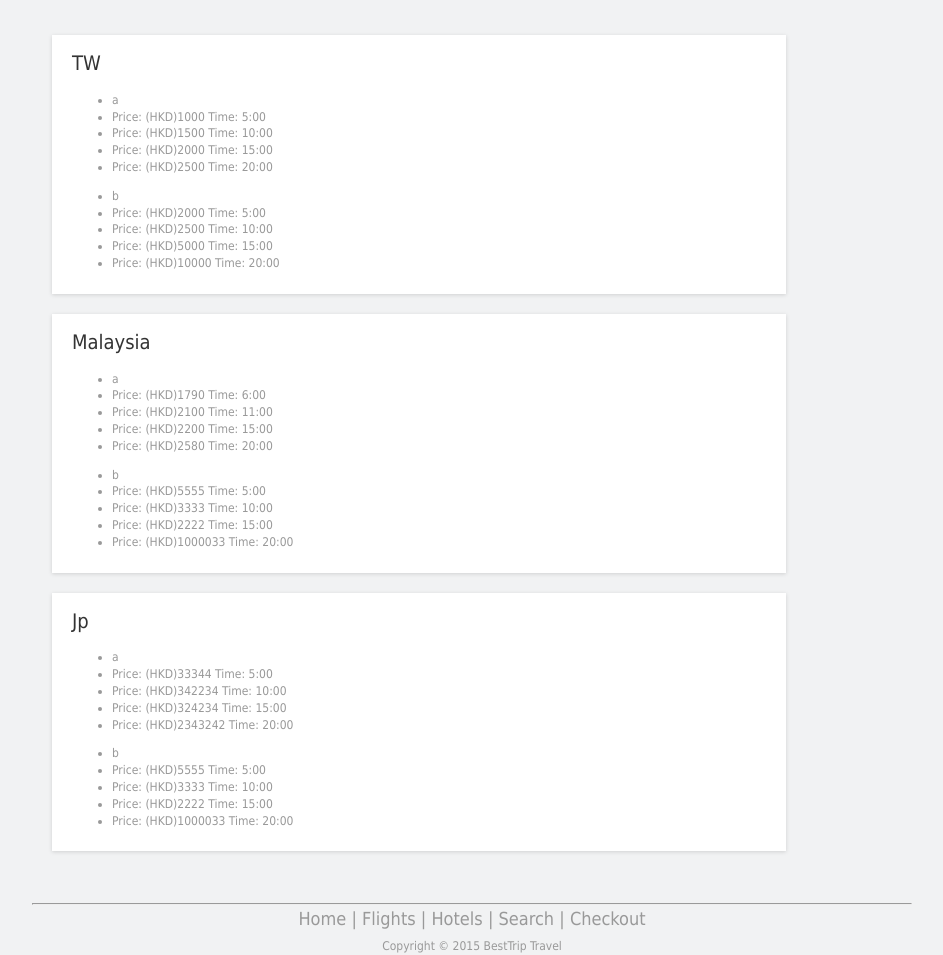
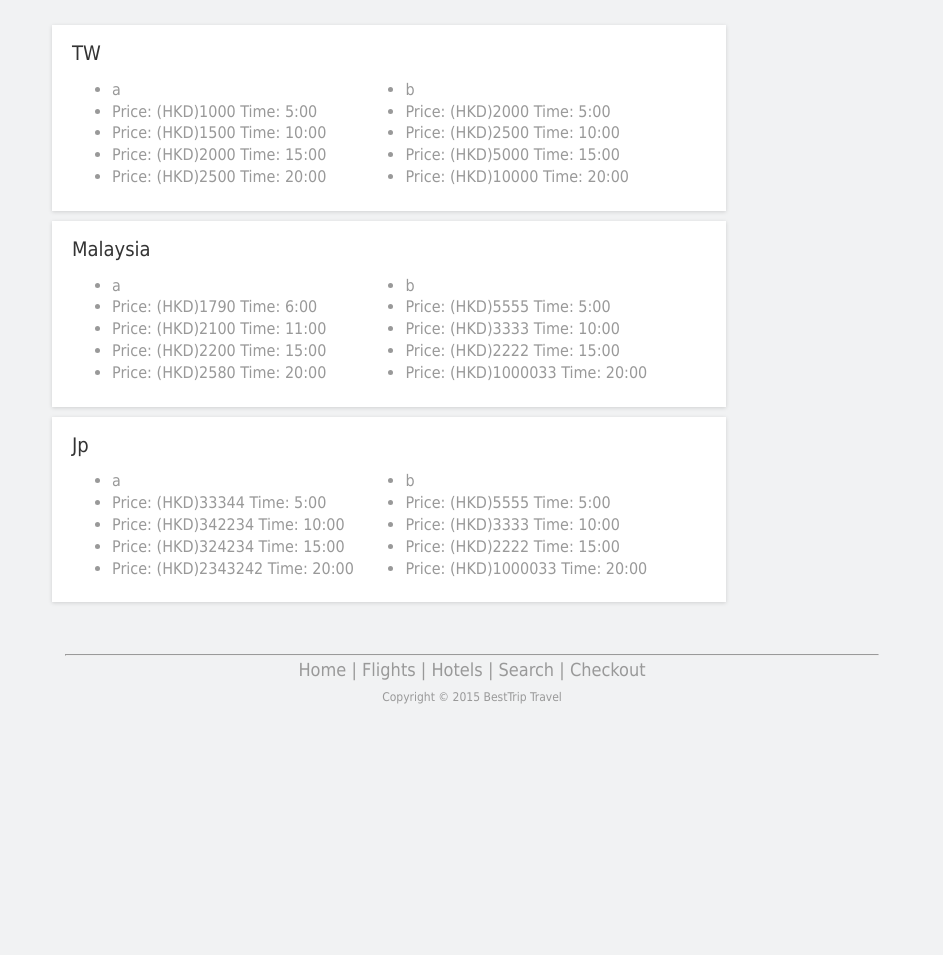
Before and after one commit to wongpuiho0929/JqueryAS, a PHP site: page /flights.html in a window 1280 px wide. Shown: the whole page, without its empty margins (168-1111 px from the left). After the commit the page ends 704 px from the top, so only its background shows below. Run offline with PHP 8.4, Linux system fonts and the light colour scheme.

Commit message:
Fuxk the scrollbar =__=

```diff
--- a/checkout.html
+++ b/checkout.html
@@ -6,7 +6,6 @@
         <script type="text/javascript">
             $(document).ready(function (e) {
                 $(".footer").load("footer.html");
-                $(".display").DataTable();
             });
         </script>
         <title>無標題文件</title>
--- a/css/FlightCard.css
+++ b/css/FlightCard.css
@@ -1,7 +1,29 @@
 .flightCard {
     background-color: #ffffff;
     box-shadow: 0 1px 4px 0 rgba(0,0,0,0.14);
-    margin: 20px;
-    padding: 20px 10px 10px 20px;
+
+    margin-left: 20px;
+    margin-top: 10px;
+    padding: 20px 20px 20px 20px;
     width: 80%;
 }
+
+#newFlight {
+    width: 90%;
+    margin: 0px;
+}
+
+.detail {
+    display: inline-block;
+    width: 40%;
+    margin: 0px;
+    font-size: 16px;
+}
+
+.detail li {
+    margin-bottom: 5px;
+}
+
+.newFlight {
+    width: 850px;
+}
--- a/css/style.css
+++ b/css/style.css
@@ -136,11 +136,16 @@
 .float_l { float: left }
 .float_r { float: right }
 
+.subWrapper {
+    margin-right: -10px;
+}
+
 #wrapper {
     width: 880px;
     margin: 0 auto;
     height: 100%;
     padding-top: 5px;
+    overflow-x:no-content;
 }
 
 #header {
@@ -150,7 +155,7 @@
 
 #menu {
     width: 100%;
-/*    height: 77px;*/
+    /*    height: 77px;*/
     margin-bottom: 10px;
     background: url(../images/menu.jpg) repeat-x
 }
@@ -474,21 +479,24 @@
     color: #999;
 }
 
+div {
+    overflow-x: no-display;
+}
 
 .mainDiv{
     position:absolute;
     top: 100px;
     bottom: 10px;
     /*    width:100%;*/
+    overflow-x: no-display;
     width: 880px;
-    overflow-x: hidden
-    /*align:center;*/
-    /*    margin-left: 120px;
-        margin-right: 120px;*/
+        /*align:center;*/
+        /*    margin-left: 120px;
+            margin-right: 120px;*/
 }
 
 #frame {
-    overflow-x: hidden;
+    overflow-x: no-display;
     text-align: center;
     width: 880px;
     height: 100%;
@@ -531,5 +539,4 @@
 
 .warning img {
     vertical-align:text-bottom;
-
 }
--- a/flights.html
+++ b/flights.html
@@ -12,11 +12,11 @@
                 $(".footer").load("footer.html");
                 $.getJSON('js/db.json', function (jd) {
                     s = "";
-                    for (i in jd.flight[0].hk) {
+                    for (var i in jd.flight[0].hk) {
                         if (jd.flight[0].hk.hasOwnProperty(i)) {
                             s += "<div id='"+jd.flight[0].hk[i].place+"' class='flightCard'><h3>" + jd.flight[0].hk[i].place + "</h3>";
                             for (var k = 0; k < jd.flight[0].hk[i].company.length; k++) {
-                                s += "<ul><li>" + jd.flight[0].hk[i].company[k].name + "</li>";
+                                s += "<ul class='detail'><li>" + jd.flight[0].hk[i].company[k].name + "</li>";
                                 for (var t = 0; t < jd.flight[0].hk[i].company[k].price.length; t++) {
                                     s += "<li>Price: (HKD)" + jd.flight[0].hk[i].company[k].price[t];
                                     s += " Time: " + jd.flight[0].hk[i].company[k].time[t] + "</li>";
@@ -39,7 +39,7 @@
         <!--        <div id="plain" style="position:absolute;">
                     <img src="images/plain.png" width="200" height="200" >
                 </div>-->
-        <div id="wrapper" style="margin-top: 10px">
+        <div id="wrapper" class='subWrapper' style="margin-top: 10px">
             <div id="newFlight">
             </div>
 
--- a/footer.html
+++ b/footer.html
@@ -1,10 +1,8 @@
-<link rel="stylesheet" type="text/css" href="css/style.css" />
+<hr style="width: 90%;padding-left: 10px;padding-right: 10px"/>
+<center>
+    <p>
+        <a href="home.html">Home</a> | <a href="flights.html">Flights</a> |  <a href="hotels.html">Hotels</a> |  <a href="search.html">Search</a> |  <a href="ceckout.html">Checkout</a>
+    </p>
 
-    <hr/>
-    <center>
-        <p>
-            <a href="index.html">Home</a> | <a href="flights.html">Flights</a> |  <a href="hotels.html">Hotels</a> |  <a href="search.html">Search</a> |  <a href="ceckout.html">Checkout</a>
-        </p>
-
-        Copyright © 2015 <a href="index.jsp">BestTrip Travel</a>
-    </center>
+    Copyright © 2015 <a href="index.jsp">BestTrip Travel</a>
+</center>
--- a/index.html
+++ b/index.html
@@ -111,7 +111,8 @@
             </div>
 
             <div class="mainDiv">
-                <iframe id="frame" name="frame" src="home.html" frameBorder="0"></iframe>
+                <iframe id="frame" name="frame" src="home.html" style="overflow-x: no-display" frameBorder="0"></iframe>
+                <div class="footer"></div>
             </div>
 
         </div>
```
